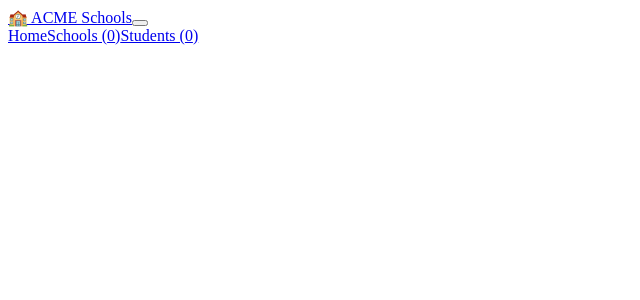
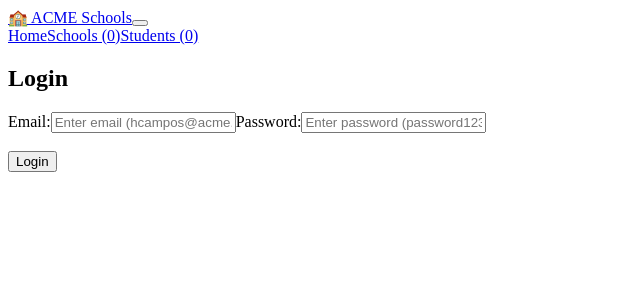
Before and after one commit to o6nH/acme-schools, a React app: page /#/login in a window 1280 px wide. Shown: the top 300 px of the page, without its empty margins (0-640 px from the left). Built offline with nearby package versions, Linux system fonts and the light colour scheme; no server answers; the HTML template or start-up script is replaced by a standard one.

Commit message:
add authUserId to App props and add Login route

```diff
--- a/src/client/components/App.js
+++ b/src/client/components/App.js
@@ -1,5 +1,5 @@
 import React, {Component}  from 'react';
-import {HashRouter, Route} from 'react-router-dom';
+import {HashRouter, Route, Redirect, Switch} from 'react-router-dom';
 import {connect} from 'react-redux';
 import Navbar from './Navbar';
 import Home from './Home';
@@ -7,6 +7,7 @@ import Schools from './Schools';
 import Students from './Students';
 import StudentsBySchool from './StudentsBySchool';
 import StudentForm from './StudentForm';
+import Login from './Login'
 import {fetchSchools, fetchStudents, getTopSchool, getPopSchool} from '../store';
 
 // Component
@@ -16,16 +17,23 @@ class App extends Component {
     this.props.getStudents();
   };
   render(){
-    const {schools, schoolCount, studentCount, topSchool, popSchool} = this.props;
+    const {authUserId, schoolCount, studentCount, topSchool, popSchool} = this.props;
     return(
       <HashRouter>
         {/* To prevent both the calculations of topSchool and popSchool from happening in multiple components and the storage of top schools and popular schools in the store, this component will pass down stats to both the Navbar and Home components using the render prop for Route*/}
         <Route path='/' render={() => <Navbar schoolCount={schoolCount} studentCount={studentCount} topSchool={topSchool} popSchool={popSchool}/>}/>
         <Route exact path='/' render={() => <Home topSchool={topSchool} popSchool={popSchool}/>}/>
-        <Route exact path='/' component={StudentForm}/>
-        <Route exact path='/schools' component={Schools}/>
-        <Route exact path='/students' component={Students}/>
-        <Route path='/schools/:id' component={StudentsBySchool}/>
+        <Route exact path='/login' component={Login} />
+        {
+          !authUserId.length
+          ? <Redirect to='/login' />
+          : <Switch>
+              <Route exact path='/' component={StudentForm}/>
+              <Route exact path='/schools' component={Schools}/>
+              <Route exact path='/students' component={Students}/>
+              <Route path='/schools/:id' component={StudentsBySchool}/>
+            </Switch>
+        }
       </HashRouter>
     )
   }
@@ -33,9 +41,9 @@ class App extends Component {
 
 // Mappings from Redux's State Store to React Component
 const mapStateToProps = (state) => {
-  const {schools, students} = state;
+  const {authUserId, schools, students} = state;
   return {
-    schools,
+    authUserId,
     schoolCount: schools.length,
     studentCount: students.length,
     topSchool: getTopSchool(schools, students),
```
